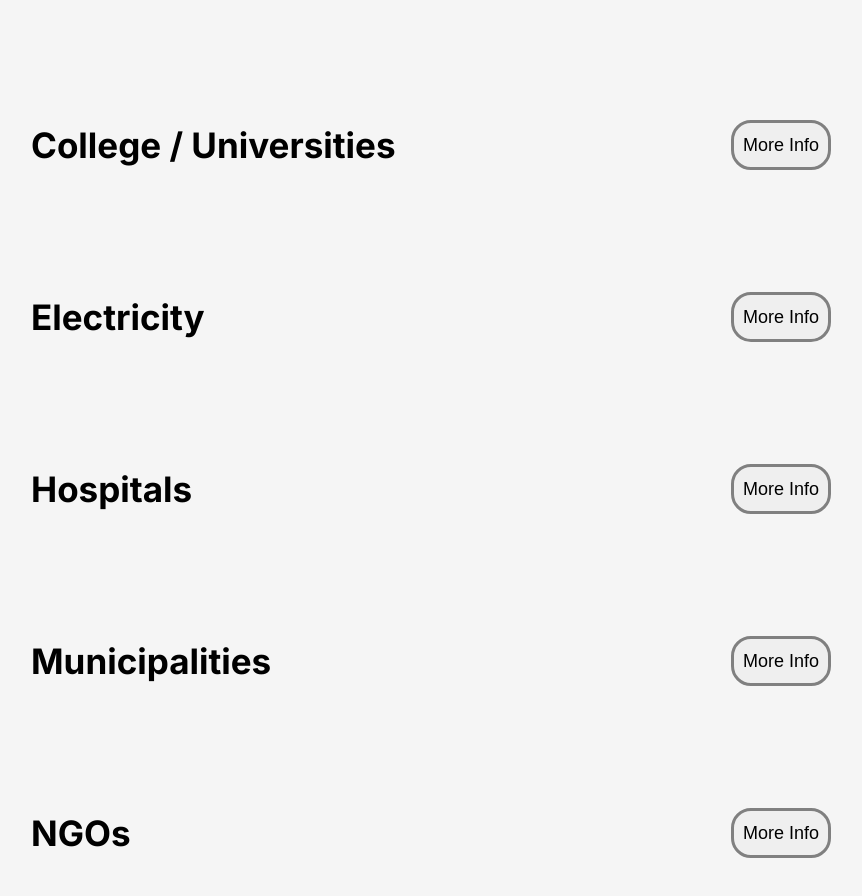
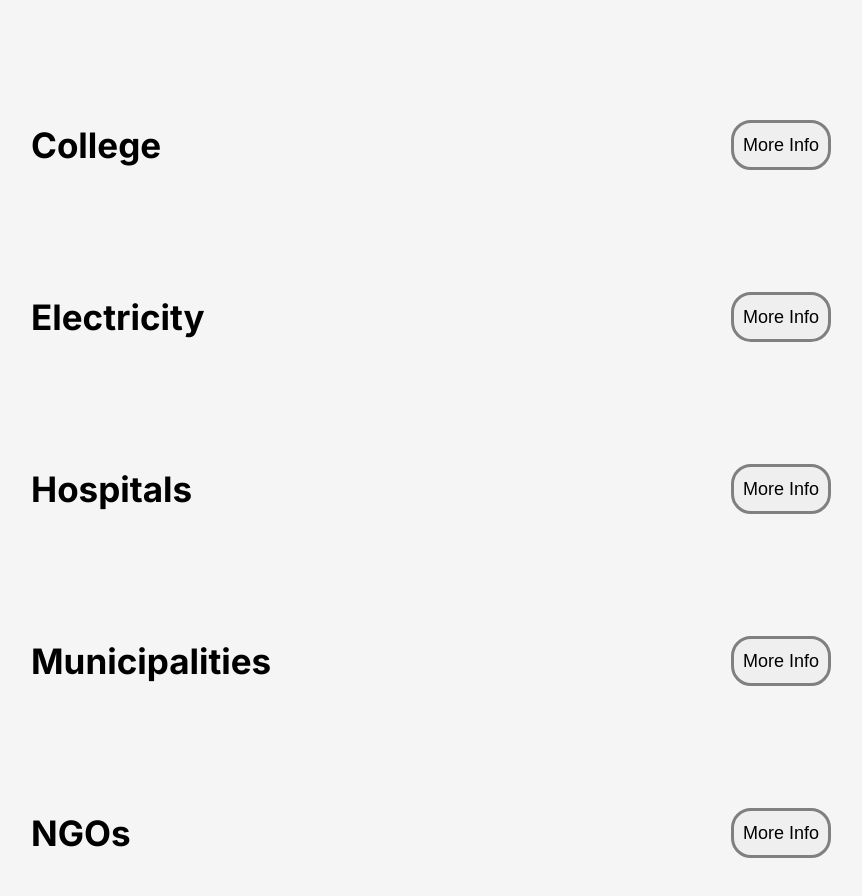
Before and after one commit to abk2191/coochbehar, a React (Vite) app: page / in a window 1280 px wide. Shown: the part 8805-9701 px from the top of the page, without its empty margins (209-1071 px from the left). Built offline with nearby package versions, Linux system fonts and the light colour scheme; a web font is replaced by a local one.

Commit message:
Added new features

```diff
--- a/src/PublicUtilities.jsx
+++ b/src/PublicUtilities.jsx
@@ -10,7 +10,7 @@ function PublicUtilities({ handleImageViewer }) {
               <button className="more-info-btn">More Info</button>
             </div>
             <div className="public-util-items">
-              <h3>College / Universities</h3>
+              <h3>College</h3>
               <button className="more-info-btn">More Info</button>
             </div>
             <div className="public-util-items">
```
